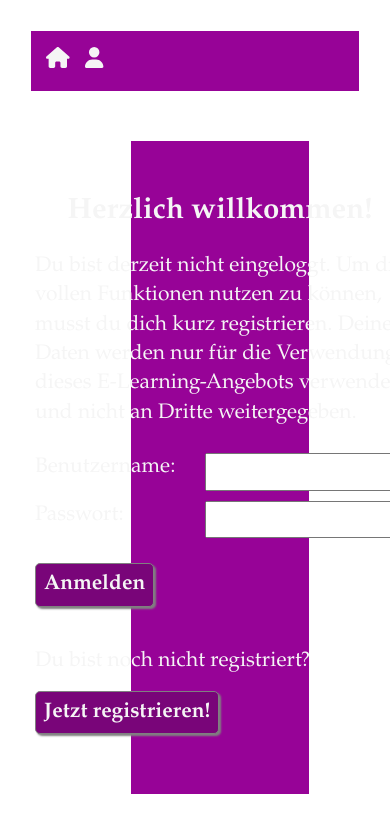
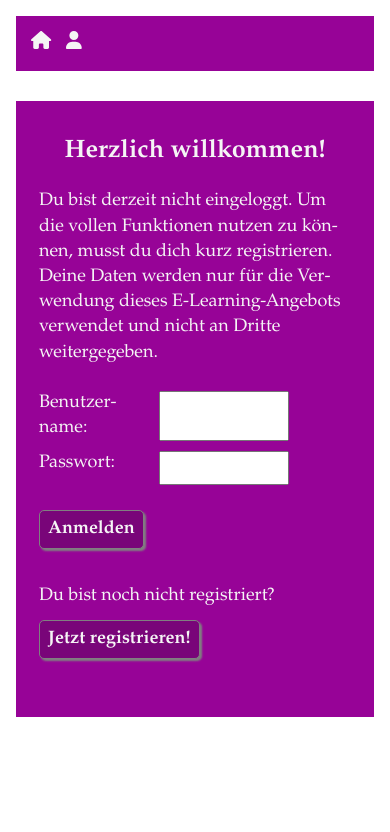
Before and after one commit to miob1781/krv-course, a React (Vite) app: page /account in a window 390 px wide. Shown: the top 832 px of the page. Built offline with nearby package versions, Linux system fonts and the light colour scheme.

Commit message:
improve responsive styling

```diff
--- a/src/style/Account.css
+++ b/src/style/Account.css
@@ -37,7 +37,7 @@
 }
 
 .Account button {
-    margin-right: 15px;
+    margin-right: 10px;
     padding: 6px 8px;
     background-color: var(--primary-color-dark);
 }
@@ -64,3 +64,25 @@
 .Account button.delete:active {
     background-color: firebrick;
 }
+
+@media screen and (max-width: 720px) {
+    .Account {
+        max-width: 100%;
+        padding: 6vw;
+        margin: 0;
+    }
+
+    .form-grid {
+        grid-template-columns: 110px 130px;
+        gap: 10px;
+    }
+
+    .Account .button-cont {
+        margin-top: 10px;
+        margin-bottom: 20px;
+    }
+
+    .Account button {
+        margin-bottom: 15px;
+    }
+}
--- a/src/style/App.css
+++ b/src/style/App.css
@@ -93,9 +93,13 @@ b, i, li {
 }
 
 @media screen and (max-width: 720px) {
+    * {
+        font-size: 18px;
+    }
+
     .App {
-        max-width: 84vw;
-        margin: 8vw;
+        max-width: 92vw;
+        margin: 4vw;
     }
 
     .side-cont {
--- a/src/style/LessonListEl.css
+++ b/src/style/LessonListEl.css
@@ -37,6 +37,6 @@
     }
 
     .lesson-list-text {
-        margin: 15px 0;
+        margin: 10px 0;
     }
 }
--- a/src/style/Note.css
+++ b/src/style/Note.css
@@ -54,7 +54,7 @@
 }
 
 @media screen and (max-width: 720px) {
-    .note-text {
+    .note-text, .snippet {
         max-width: 100%;
     }
 
@@ -67,6 +67,12 @@
         margin-left: 10px;
         color: var(--primary-color);
         font-size: inherit;
+        line-height: inherit;
+    }
+
+    .note-text * {
+        font-size: inherit;
+        line-height: inherit;
     }
 
     .small-note-intro {
@@ -74,5 +80,6 @@
         margin-right: 8px;
         color: var(--primary-color);
         font-style: italic;
+        line-height: inherit;
     }
 }
```
